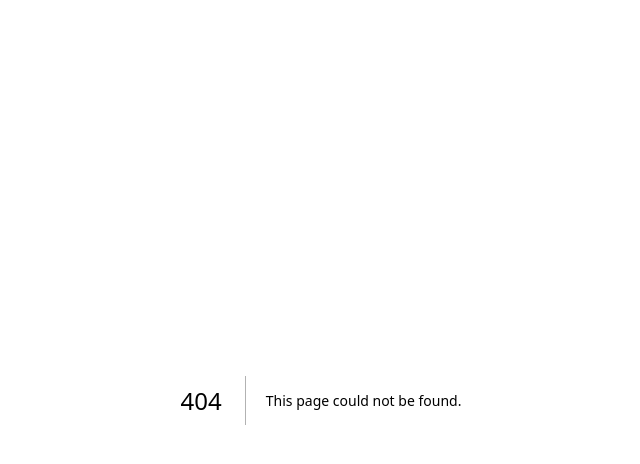
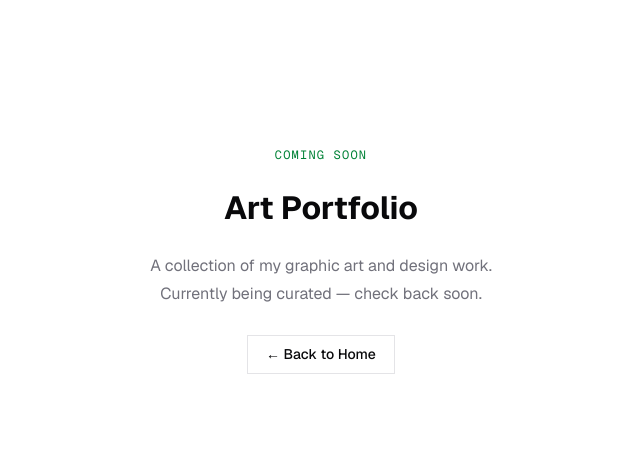
Before and after one commit to jshmslf/jsh-dev, a Next.js app: page /art in a window 1280 px wide. Before the commit this address had no page. Shown: the top 464 px of the page, without its empty margins (319-959 px from the left). Built offline with nearby package versions, Linux system fonts and the light colour scheme.

Commit message:
fixed themed as well the localstoraging

```diff
--- /dev/null
+++ b/src/app/about/page.tsx
@@ -0,0 +1,10 @@
+import { ComingSoon } from "@/components/ComingSoon";
+
+export default function AboutPage() {
+  return (
+    <ComingSoon
+      title="About Me"
+      description="A deeper look into who I am, what I've built, and where I'm headed. This page is still being crafted."
+    />
+  );
+}
--- /dev/null
+++ b/src/app/art/page.tsx
@@ -0,0 +1,10 @@
+import { ComingSoon } from "@/components/ComingSoon";
+
+export default function ArtPage() {
+  return (
+    <ComingSoon
+      title="Art Portfolio"
+      description="A collection of my graphic art and design work. Currently being curated — check back soon."
+    />
+  );
+}
--- /dev/null
+++ b/src/app/not-found.tsx
@@ -0,0 +1,58 @@
+import Link from "next/link";
+
+export default function NotFound() {
+  return (
+    <main
+      className="content-wrapper"
+      style={{
+        padding: "120px 24px 80px",
+        display: "flex",
+        flexDirection: "column",
+        alignItems: "center",
+        justifyContent: "center",
+        textAlign: "center",
+        gap: "16px",
+        minHeight: "80vh",
+      }}
+    >
+      <p
+        style={{
+          fontFamily: "var(--font-geist-mono)",
+          fontSize: "6rem",
+          fontWeight: 700,
+          color: "var(--primary)",
+          margin: 0,
+          lineHeight: 1,
+        }}
+      >
+        404
+      </p>
+      <h1
+        style={{
+          fontFamily: "var(--font-geist-sans)",
+          fontSize: "1.5rem",
+          fontWeight: 700,
+          color: "var(--foreground)",
+          margin: 0,
+        }}
+      >
+        Page not found
+      </h1>
+      <p
+        style={{
+          fontFamily: "var(--font-geist-sans)",
+          fontSize: "0.95rem",
+          color: "var(--muted-foreground)",
+          margin: 0,
+          maxWidth: "360px",
+          lineHeight: 1.7,
+        }}
+      >
+        The page you&apos;re looking for doesn&apos;t exist or has been moved.
+      </p>
+      <Link href="/" className="profile-btn" style={{ marginTop: "12px" }}>
+        ← Back to Home
+      </Link>
+    </main>
+  );
+}
--- /dev/null
+++ b/src/components/ComingSoon.tsx
@@ -0,0 +1,37 @@
+import Link from "next/link";
+
+interface ComingSoonProps {
+  title: string;
+  description: string;
+}
+
+export function ComingSoon({ title, description }: ComingSoonProps) {
+  return (
+    <main
+      className="content-wrapper"
+      style={{
+        padding: "120px 24px 80px",
+        display: "flex",
+        flexDirection: "column",
+        alignItems: "center",
+        justifyContent: "center",
+        textAlign: "center",
+        gap: "20px",
+        minHeight: "60vh",
+      }}
+    >
+      <p style={{ fontFamily: "var(--font-geist-mono)", fontSize: "0.75rem", color: "var(--primary)", textTransform: "uppercase", letterSpacing: "0.1em", margin: 0 }}>
+        Coming Soon
+      </p>
+      <h1 style={{ fontFamily: "var(--font-geist-sans)", fontSize: "2rem", fontWeight: 700, color: "var(--foreground)", margin: 0 }}>
+        {title}
+      </h1>
+      <p style={{ fontFamily: "var(--font-geist-sans)", fontSize: "1rem", color: "var(--muted-foreground)", margin: 0, maxWidth: "400px", lineHeight: 1.7 }}>
+        {description}
+      </p>
+      <Link href="/" className="profile-btn" style={{ marginTop: "8px" }}>
+        ← Back to Home
+      </Link>
+    </main>
+  );
+}
--- a/src/components/homepage/LikesCard.tsx
+++ b/src/components/homepage/LikesCard.tsx
@@ -24,18 +24,14 @@ function getToken(): string {
   return token;
 }
 
-interface Particle {
-  id: number;
-  x: number;
-  y: number;
-}
-
+interface Particle { id: number; x: number; y: number; }
 let pid = 0;
 
 export function LikesCard() {
   const [displayTotal, setDisplayTotal] = useState<number | null>(null);
-  const [myCount, setMyCount] = useState<number>(0);
+  const [myCount, setMyCount] = useState(0);
   const [liked, setLiked] = useState(false);
+  const [loading, setLoading] = useState(true);
   const [particles, setParticles] = useState<Particle[]>([]);
   const tokenRef = useRef<string>("");
   const totalAreaRef = useRef<HTMLDivElement>(null);
@@ -45,12 +41,14 @@ export function LikesCard() {
     fetch(`/api/likes?token=${tokenRef.current}`)
       .then((r) => r.json())
       .then((d) => {
-        if (d.error) return;
+        if (!d.error) {
           setDisplayTotal(d.total);
           setMyCount(d.myCount);
           if (d.myCount > 0) setLiked(true);
+        }
+        setLoading(false);
       })
-      .catch(() => setDisplayTotal(0));
+      .catch(() => { setDisplayTotal(0); setLoading(false); });
   }, []);
 
   async function handleLike() {
@@ -58,18 +56,11 @@ export function LikesCard() {
     setMyCount((c) => c + 1);
     setDisplayTotal((t) => (t !== null ? t + 1 : t));
 
-    // Spawn single particle at random position in total area
     if (totalAreaRef.current) {
       const rect = totalAreaRef.current.getBoundingClientRect();
-      const newParticle: Particle = {
-        id: pid++,
-        x: Math.random() * (rect.width - 20),
-        y: Math.random() * (rect.height - 10),
-      };
-      setParticles((p) => [...p, newParticle]);
-      setTimeout(() => {
-        setParticles((p) => p.filter((pt) => pt.id !== newParticle.id));
-      }, 800);
+      const p: Particle = { id: pid++, x: Math.random() * (rect.width - 20), y: Math.random() * (rect.height - 10) };
+      setParticles((prev) => [...prev, p]);
+      setTimeout(() => setParticles((prev) => prev.filter((pt) => pt.id !== p.id)), 800);
     }
 
     await fetch("/api/likes", {
@@ -91,9 +82,7 @@ export function LikesCard() {
           0%   { opacity: 1; transform: translateY(0) scale(1); }
           100% { opacity: 0; transform: translateY(-40px) scale(0.7); }
         }
-        .like-total {
-          animation: total-bump 0.3s ease;
-        }
+        .like-total { animation: total-bump 0.3s ease; }
         .particle {
           position: absolute;
           font-family: var(--font-geist-mono);
@@ -106,41 +95,38 @@ export function LikesCard() {
       `}</style>
 
       <div style={{ display: "flex", flexDirection: "column", alignItems: "center", gap: "16px", padding: "8px 0" }}>
-
-        {/* Total with particle area */}
+        {loading ? (
+          <>
+            <div className="skeleton" style={{ height: "2.5rem", width: "80px", borderRadius: "var(--ui-radius)" }} />
+            <div className="skeleton" style={{ height: "38px", width: "100%", borderRadius: "var(--ui-radius)" }} />
+            <div className="skeleton" style={{ height: "14px", width: "60%", borderRadius: "var(--ui-radius)" }} />
+          </>
+        ) : (
+          <>
             <div ref={totalAreaRef} style={{ position: "relative", textAlign: "center", width: "100%", minHeight: "48px" }}>
               <p
                 key={displayTotal}
                 className="like-total"
                 style={{ fontFamily: "var(--font-geist-mono)", fontSize: "2.5rem", fontWeight: 700, color: "var(--foreground)", margin: 0, lineHeight: 1 }}
               >
-            {displayTotal !== null ? displayTotal.toLocaleString() : (
-              <span className="skeleton" style={{ display: "inline-block", width: "80px", height: "2.5rem", borderRadius: "var(--ui-radius)" }} />
-            )}
+                {displayTotal !== null ? displayTotal.toLocaleString() : "0"}
               </p>
               {particles.map((p) => (
-            <span
-              key={p.id}
-              className="particle"
-              style={{ left: p.x, top: p.y }}
-            >
-              +1
-            </span>
+                <span key={p.id} className="particle" style={{ left: p.x, top: p.y }}>+1</span>
               ))}
             </div>
 
-        {/* Button */}
             <button className="profile-btn" onClick={handleLike} style={{ width: "100%", justifyContent: "center" }}>
               Tap me
             </button>
 
-        {/* Personal count */}
             <p style={{ fontFamily: "var(--font-geist-mono)", fontSize: "0.75rem", color: "var(--muted-foreground)", margin: 0 }}>
               you&apos;ve tapped{" "}
               <span style={{ color: "var(--primary)", fontWeight: 600 }}>{myCount}</span>{" "}
               {myCount === 1 ? "time" : "times"}
             </p>
-
+          </>
+        )}
       </div>
     </Card>
   );
--- a/src/components/homepage/Profile.tsx
+++ b/src/components/homepage/Profile.tsx
@@ -47,13 +47,8 @@ export function Profile() {
         where I build web solutions that help global teams establish their digital identity. And also a graphic artist. Currently focusing on ML for expanding my capabilities.
       </p>
 
-      <div style={{ display: "flex", gap: "12px" }} className="profile-btn-group">
-        <a
-          href="https://github.com/joshuaverceles"
-          target="_blank"
-          rel="noopener noreferrer"
-          className="profile-btn"
-        >
+      <div style={{ display: "flex", gap: "12px", alignItems: "center" }} className="profile-btn-group">
+        <a href="https://github.com/jshmslf" target="_blank" rel="noopener noreferrer" className="profile-btn">
           <GithubIcon />
           GitHub
         </a>
@@ -63,7 +58,22 @@ export function Profile() {
           Send Email
         </button>
 
-        <a href="/about" className="profile-btn">
+        <a href="/art" className="profile-btn">
+          Art Portfolio
+        </a>
+
+        <a
+          href="/about"
+          style={{
+            fontFamily: "var(--font-geist-sans)",
+            fontSize: "0.875rem",
+            color: "var(--muted-foreground)",
+            textDecoration: "none",
+            transition: "color 0.2s ease",
+          }}
+          onMouseEnter={(e) => (e.currentTarget.style.color = "var(--foreground)" )}
+          onMouseLeave={(e) => (e.currentTarget.style.color = "var(--muted-foreground)")}
+        >
           More about me →
         </a>
       </div>
--- a/src/components/homepage/ThemeCard.tsx
+++ b/src/components/homepage/ThemeCard.tsx
@@ -12,10 +12,14 @@ export function ThemeCard() {
   const [radius, setRadius] = useState(THEME_DEFAULTS.radius);
 
   useEffect(() => {
-    const cardRadius = THEME_DEFAULTS.radius === "999px" ? "24px" : THEME_DEFAULTS.radius;
+    const savedAccent = localStorage.getItem("accent") || THEME_DEFAULTS.accent;
+    const savedRadius = localStorage.getItem("radius") || THEME_DEFAULTS.radius;
+    const cardRadius = savedRadius === "999px" ? "24px" : savedRadius;
+
+    setRadius(savedRadius);
+    document.documentElement.style.setProperty("--primary", savedAccent);
     document.documentElement.style.setProperty("--card-radius", cardRadius);
-    document.documentElement.style.setProperty("--ui-radius", THEME_DEFAULTS.radius);
-    document.documentElement.style.setProperty("--primary", THEME_DEFAULTS.accent);
+    document.documentElement.style.setProperty("--ui-radius", savedRadius);
   }, []);
 
   function applyRadius(value: string) {
@@ -23,6 +27,7 @@ export function ThemeCard() {
     const cardRadius = value === "999px" ? "24px" : value;
     document.documentElement.style.setProperty("--card-radius", cardRadius);
     document.documentElement.style.setProperty("--ui-radius", value);
+    localStorage.setItem("radius", value);
   }
 
   return (
--- a/src/hooks/useAccent.ts
+++ b/src/hooks/useAccent.ts
@@ -6,11 +6,15 @@ import { THEME_DEFAULTS, ACCENT_PRESETS } from "@/lib/config";
 export { ACCENT_PRESETS };
 
 export function useAccent() {
-  const [accent, setAccent] = useState(THEME_DEFAULTS.accent);
+  const [accent, setAccent] = useState(() => {
+    if (typeof window === "undefined") return THEME_DEFAULTS.accent;
+    return localStorage.getItem("accent") || THEME_DEFAULTS.accent;
+  });
 
   function applyAccent(color: string) {
     setAccent(color);
     document.documentElement.style.setProperty("--primary", color);
+    localStorage.setItem("accent", color);
   }
 
   return { accent, applyAccent };
```
Lines whose indentation alone changed are shown as unchanged.
